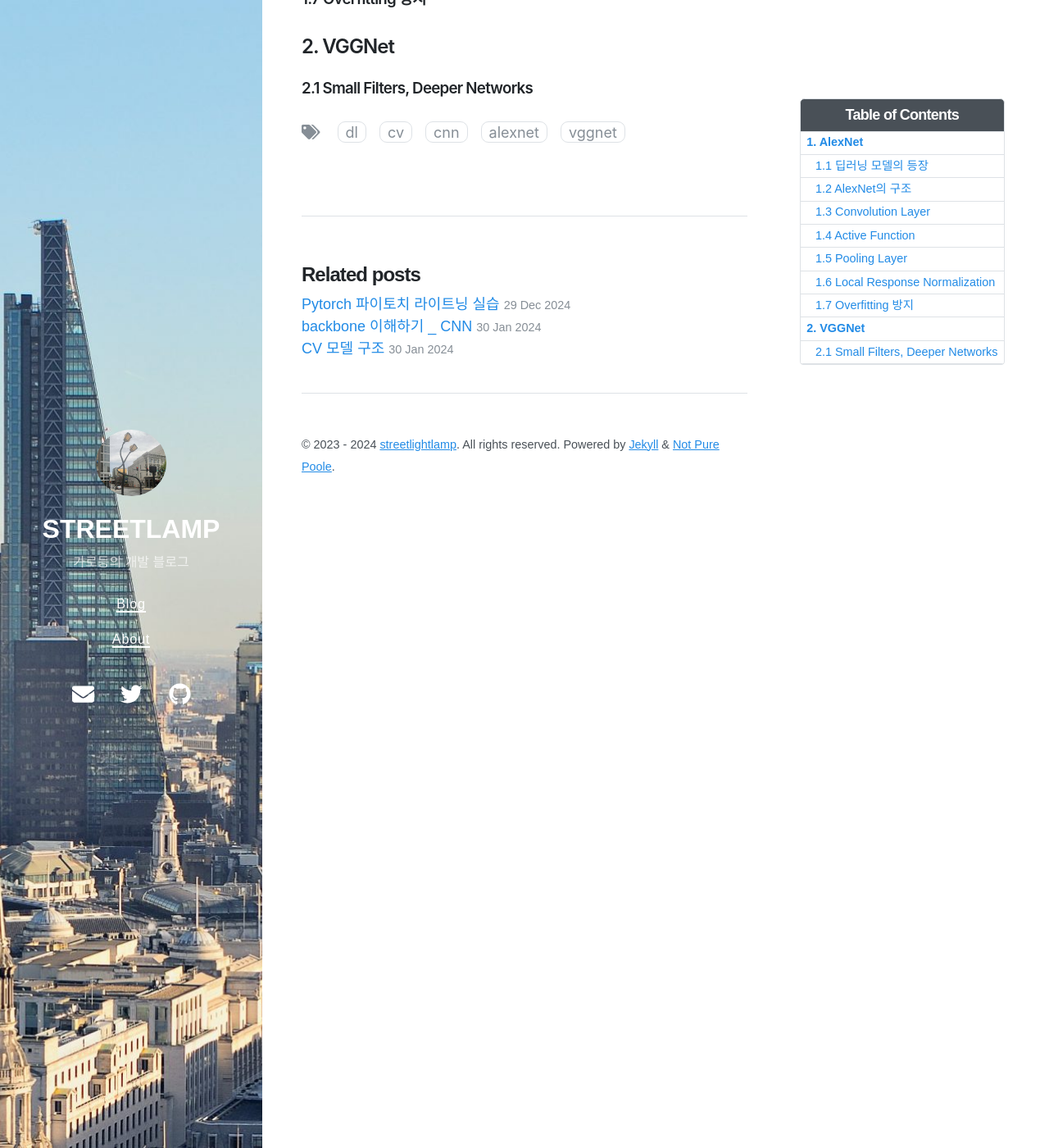
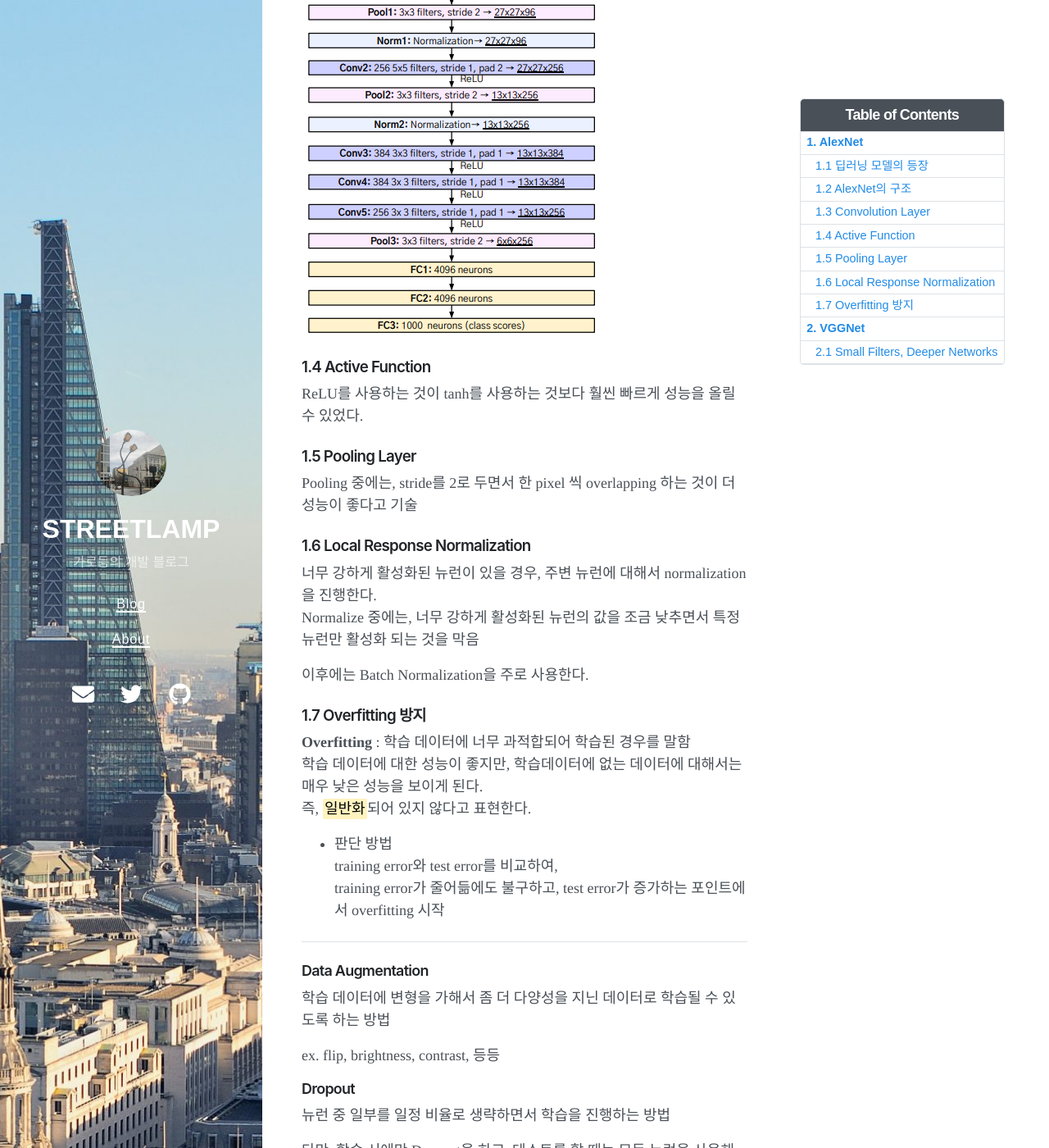
Before and after one commit to streetlamplee/streetlamplee.github.io, a Jekyll site: the page built from _posts/2024-01-30-CV_Alexnet_VGGNet.md, in a window 1280 px wide and 1400 px high, scrolled down 560 px. Shown: the whole window at 82% size. Built offline with Jekyll 4.4.1, drawn with Linux system fonts in a browser that asks for light colours; nearby versions of some CDN libraries; formulas are drawn with MathJax 3; some of the changed text lies outside the part shown.

Commit message:
upload post

```diff
--- a/_posts/2024-01-30-CV_Alexnet_VGGNet.md
+++ b/_posts/2024-01-30-CV_Alexnet_VGGNet.md
@@ -13,20 +13,66 @@ toc: true
 
 ### 1.1 딥러닝 모델의 등장
 
-
+CNN 모델을 기반으로한 모델이 각광을 받으면서, 사람보다 좋은 성능을 가지기 시작
 
 ### 1.2 AlexNet의 구조
 
+**Convolution - Pooling - Batch Normalization** 구조
+
+
 ### 1.3 Convolution Layer
+
+![Alt text](\..\img\CV3.png)
 
 ### 1.4 Active Function
 
+ReLU를 사용하는 것이 tanh를 사용하는 것보다 훨씬 빠르게 성능을 올릴 수 있었다.
+
 ### 1.5 Pooling Layer
+
+Pooling 중에는, stride를 2로 두면서 한 pixel 씩 overlapping 하는 것이 더 성능이 좋다고 기술
 
 ### 1.6 Local Response Normalization
 
+너무 강하게 활성화된 뉴런이 있을 경우, 주변 뉴런에 대해서 normalization을 진행한다.<br>
+Normalize 중에는, 너무 강하게 활성화된 뉴런의 값을 조금 낮추면서 특정 뉴런만 활성화 되는 것을 막음
+
+이후에는 Batch Normalization을 주로 사용한다.
+
 ### 1.7 Overfitting 방지
+
+**Overfitting** : 학습 데이터에 너무 과적합되어 학습된 경우를 말함<br>
+학습 데이터에 대한 성능이 좋지만, 학습데이터에 없는 데이터에 대해서는 매우 낮은 성능을 보이게 된다.<br>
+즉, <mark>일반화</mark>되어 있지 않다고 표현한다.
+
+- 판단 방법<br>
+training error와 test error를 비교하여,<br>
+training error가 줄어듦에도 불구하고, test error가 증가하는 포인트에서 overfitting 시작
+
+---
+
+#### Data Augmentation
+
+학습 데이터에 변형을 가해서 좀 더 다양성을 지닌 데이터로 학습될 수 있도록 하는 방법
+
+ex. flip, brightness, contrast, 등등
+
+#### Dropout
+
+뉴런 중 일부를 일정 비율로 생략하면서 학습을 진행하는 방법
+
+다만, 학습 시에만 Dropout을 하고, 테스트를 할 때는 모든 뉴런을 사용해야한다.
 
 ## 2. VGGNet
 
 ### 2.1 Small Filters, Deeper Networks
+
+AlexNet에 더 많은 Layer를 쌓아 성능을 개선한 모델
+
+![Alt text](\..\img\CV4.png)
+
+모든 Conv filter가 3x3을 연속적으로<br>
+이 layer는 3x3 conv 3개가 7x7 conv 하나와 비슷한 효과를 가질 수 있다.<br>
+(= effective receptive field)<br>
+또한 더 적은 파라미터로 구현이 가능하다. ($3^3 < 7^2$)<br>
+더 많은 layer를 쌓으면 비선형성을 높일 수 있다.
```
Also changed, not shown: _posts/2024-01-30-CV_EfficientNet.md (added, +94 -0 lines), _posts/2024-01-30-CV_ResNet.md (added, +97 -0 lines), img/CV3.png (added), img/CV4.png (added), img/CV5.png (added), img/CV6.png (added), img/cv7.png (added), img/image.png (deleted).
